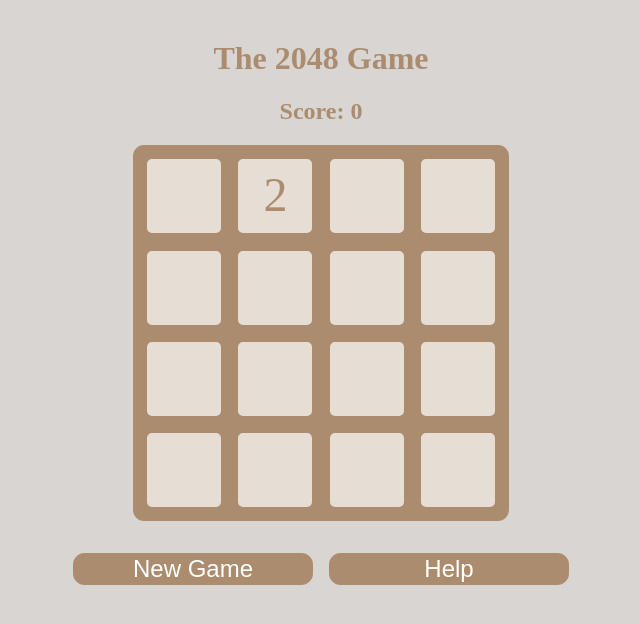
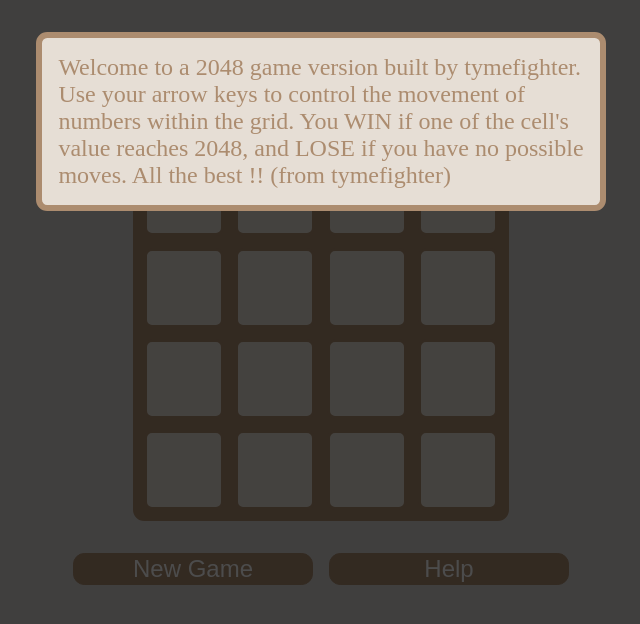
Before and after one commit to tymefighter/WebPractice, a website: page 2048/index.html in a window 1280 px wide. Both pictures are taken after a click on the button "Help". Shown: the whole page, without its empty margins (319-959 px from the left). Drawn offline with Linux system fonts and the light colour scheme.

Commit message:
Add help button support

```diff
--- a/2048/script.js
+++ b/2048/script.js
@@ -7,6 +7,23 @@
     const getRandomChoice = function(arr) {
         return arr[getRandomInteger(arr.length)];
     }
+
+    const createModal = function() {
+        const div = document.createElement("div");
+        div.classList.add("modal");
+
+        const body = document.querySelector("body");
+        body.append(div);
+
+        return div;
+    }
+
+    const HELP_CONTENT =
+        `Welcome to a 2048 game version built by tymefighter.
+        Use your arrow keys to control the movement of
+        numbers within the grid. You WIN if one of the cell's
+        value reaches 2048, and LOSE if you have no possible
+        moves. All the best !! (from tymefighter)`;
 
     const moveAlongArr = function(arr) {
         const newArr = [];
@@ -230,6 +247,32 @@
                 }
             }
         },
+        addButtonListeners() {
+            document
+            .querySelector(".new-game")
+            .addEventListener("click", () => {
+                // const modalDiv = createModal();
+                // const form = document.createElement("form");
+            });
+
+            document
+            .querySelector(".help")
+            .addEventListener("click", () => {
+                const modalDiv = createModal();
+                const p = document.createElement("p");
+
+                p.innerText = HELP_CONTENT;
+                modalDiv.append(p);
+
+                p.addEventListener("click", (event) => {
+                    event.stopPropagation();
+                });
+
+                modalDiv.addEventListener("click", () => {
+                    modalDiv.remove();
+                });
+            });
+        },
         init() {
             this.buildGrid();
             window.addEventListener("keydown", (event) => {
@@ -252,6 +295,8 @@
                 }
                 console.log(event.code, typeof event.code);
             });
+
+            this.addButtonListeners();
         },
         reset() {
             this.dom.grid.innerHTML = "";
--- a/2048/styles.scss
+++ b/2048/styles.scss
@@ -67,3 +67,23 @@ h2 {
 .help {
     margin: 0rem auto 0rem 0.5rem;
 }
+
+.modal {
+    position: absolute;
+    top: 0;
+    left: 0;
+    z-index: 1;
+    height: 100%;
+    width: 100%;
+    background-color: rgba(0, 0, 0, 0.7);
+
+    > p {
+        background-color: $inner-color;
+        font-size: 1.5rem;
+        width: fit-content;
+        margin: 2rem auto 0 auto;
+        padding: 1rem;
+        border-radius: 0.7rem;
+        border: 0.4rem solid $main-color;
+    }
+}
```
Also changed, not shown: 2048/styles.css, 1 other file.
